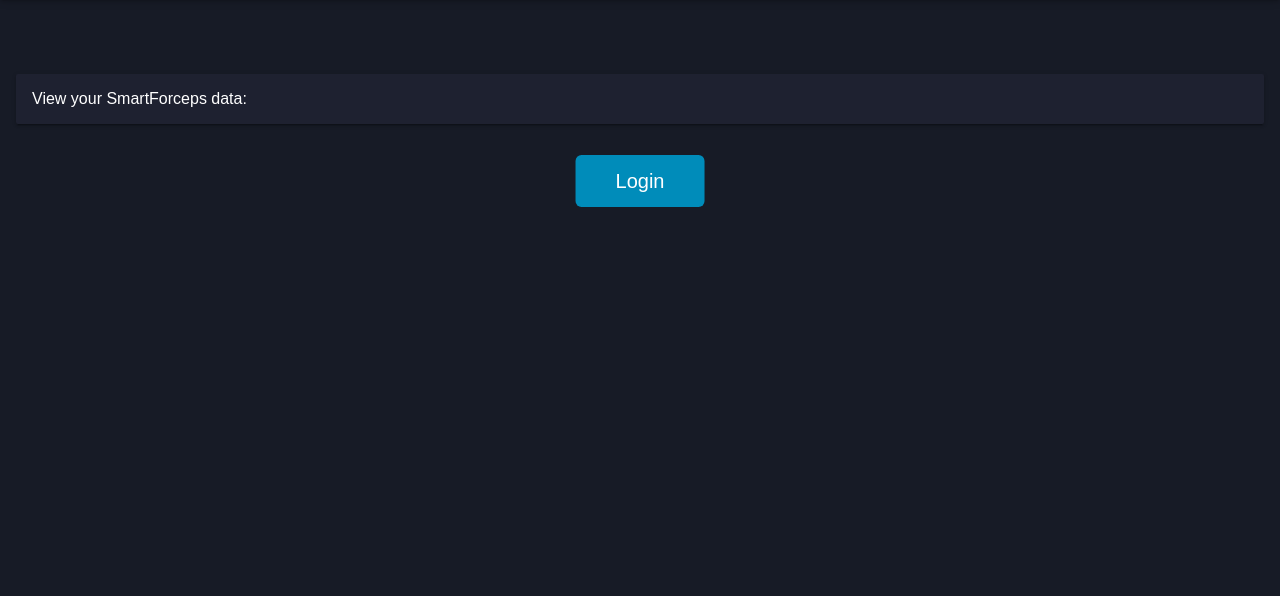
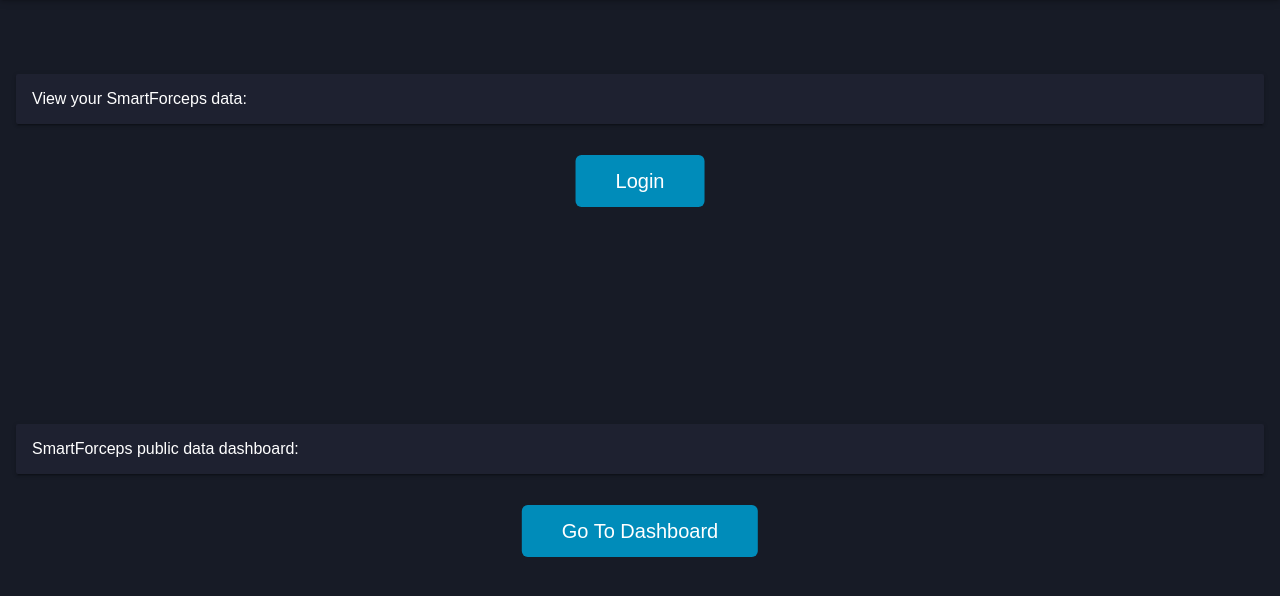
Before and after one commit to AmirBGitHub/pwa-smartforceps, a website: page index.html in a window 1280 px wide. Shown: the part 102-698 px from the top of the page. Drawn offline with Linux system fonts and the light colour scheme.

Commit message:
update pwa

```diff
--- a/css/style.css
+++ b/css/style.css
@@ -96,6 +96,11 @@
   position: relative;
 }
 
+.smartforceps-goto-card {
+  height: 0px;
+  position: relative;
+}
+
 .center {
   margin: 10;
   position: absolute;
--- a/index.html
+++ b/index.html
@@ -49,6 +49,7 @@
       </a>
     </h1>
   </header>
+
   <main class="main">
     <div class="smartforceps-info-card">
       <div>
@@ -61,6 +62,20 @@
       </div>
     </div>
   </main>
+
+  <main class="main">
+    <div class="smartforceps-info-card">
+      <div>
+        SmartForceps public data dashboard:
+      </div>
+    </div>
+    <div class="smartforceps-goto-card">
+      <div class="center">
+        <a href="http://dash-smartforceps.azurewebsites.net" class="button">Go To Dashboard</a>
+      </div>
+    </div>
+  </main>
+
   <script src="./index.js"></script>
 </body>
 
```
Also changed, not shown: 1 other file.
